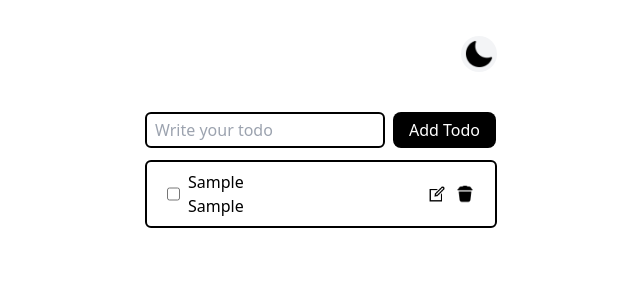
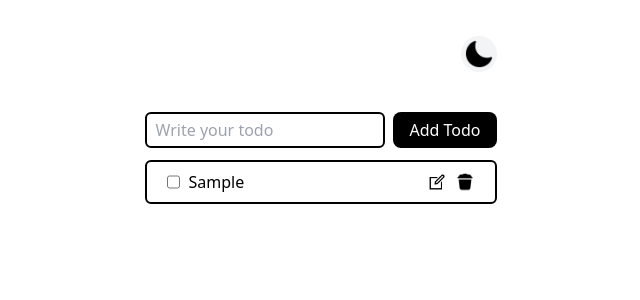
Before and after one commit to MaheshRautrao/Todo-Full-Stack-app, a React (Vite) app in the folder Client/: page / in a window 1280 px wide. Both pictures are taken after typing "Sample" into the empty fields and a click on the button "Add Todo". Shown: the top 300 px of the page, without its empty margins (319-959 px from the left). Built offline with nearby package versions, Linux system fonts and the light colour scheme.

Commit message:
completed the edit feature

```diff
--- a/Client/src/App.jsx
+++ b/Client/src/App.jsx
@@ -1,8 +1,7 @@
 import { useState } from "react";
 import { useEffect } from "react";
-import Todo from "./components/Todo";
+import Todos from "./components/Todos";
 import ThemeBox from "./components/ThemeBox";
-import CreateTodoBox from "./components/CreateTodoBox";
 
 function App() {
   const localTheme = localStorage.theme;
@@ -11,8 +10,6 @@ function App() {
   const [themeImage, setThemeImage] = useState(
     localTheme === "dark" ? "light-mode" : "night-mode"
   );
-  const [todos, setTodos] = useState([]);
-  const [task, setTask] = useState("");
 
   useEffect(() => {
     if (localStorage.getItem("theme") === "dark")
@@ -32,62 +29,12 @@ function App() {
     }
   };
 
-  const createTodo = () => {
-    if (task === "") return;
-    const todo = { task };
-    setTodos((prev) => [...prev, todo]);
-    setTask("");
-  };
-
-  const handleTaskInput = (event) => {
-    setTask(event.target.value);
-  };
-
-  const handleEnterFromInput = (event) => {
-    if (event.keyCode === 13) createTodo();
-  };
-
-  const deleteTodo = (id) => {
-    const filteredTodos = todos.filter((todo, ind) => ind !== id);
-    console.log(filteredTodos);
-    setTodos(filteredTodos);
-  };
-
-  const editTodo = (e) => {
-    const parentEle =
-      e.currentTarget.parentNode.parentNode.querySelector(".edit-div");
-    const inputEle = parentEle.childNodes[0];
-    const textEle = parentEle.childNodes[1];
-    textEle.classList.add("hidden");
-    inputEle.classList.remove("hidden");
-  };
-
   return (
     <>
       <div className="flex flex-col items-center h-full min-h-screen dark:bg-[#414141]">
         <div className="flex flex-col gap-5 p-4 ">
           <ThemeBox themeImage={themeImage} handleTheme={handleTheme} />
-          <div className="flex flex-col gap-3 ">
-            <CreateTodoBox
-              task={task}
-              handleTaskInput={handleTaskInput}
-              handleEnterFromInput={handleEnterFromInput}
-              createTodo={createTodo}
-            />
-            <div className="flex flex-col gap-2">
-              {todos.map((todo, ind) => {
-                return (
-                  <Todo
-                    key={ind}
-                    id={ind}
-                    todo={todo}
-                    deleteTodo={deleteTodo}
-                    editTodo={editTodo}
-                  />
-                );
-              })}
-            </div>
-          </div>
+          <Todos />
         </div>
       </div>
     </>
--- a/Client/src/components/CreateTodoBox.jsx
+++ b/Client/src/components/CreateTodoBox.jsx
@@ -1,9 +1,23 @@
-const CreateTodoBox = ({
-  task,
-  handleTaskInput,
-  handleEnterFromInput,
-  createTodo,
-}) => {
+import { useState } from "react";
+
+const CreateTodoBox = ({ setTodos }) => {
+  const [task, setTask] = useState("");
+
+  const createTodo = () => {
+    if (task === "") return;
+    const todo = { task };
+    setTodos((prev) => [...prev, todo]);
+    setTask("");
+  };
+
+  const handleTaskInput = (event) => {
+    setTask(event.target.value);
+  };
+
+  const handleEnterFromInput = (event) => {
+    if (event.keyCode === 13) createTodo();
+  };
+
   return (
     <div className="flex gap-2">
       <input
--- a/Client/src/components/Todo.jsx
+++ b/Client/src/components/Todo.jsx
@@ -1,11 +1,24 @@
-import { useState } from "react";
+import { useState, useRef } from "react";
 
-const Todo = ({ todo, id, deleteTodo, editTodo }) => {
+const Todo = ({ todo, id, deleteTodo }) => {
   const [done, setDone] = useState(false);
+  const [editedTodoValue, setEditedTodoValue] = useState(todo.task);
+  const [editing, setEditing] = useState(false);
+
+  const inputRef = useRef(null);
+  const pRef = useRef(null);
+
+  const toggleEditTodo = () => {
+    setEditing((editing) => !editing);
+  };
 
   const handleCheckBox = (event) => {
     if (event.target.checked) setDone(true);
     else setDone(false);
+  };
+
+  const handleEditChange = (e) => {
+    setEditedTodoValue(e.target.value);
   };
 
   return (
@@ -16,19 +29,31 @@ const Todo = ({ todo, id, deleteTodo, editTodo }) => {
           className="cursor-pointer"
           onChange={handleCheckBox}
         />
-        <div className={"edit-div" + (done ? " line-through" : "")}>
-          <input type="text hidden" value={todo.task} />
-          <p className="break-words ">{todo.task}</p>
+        <div className={"edit-div" + (done ? " line-through bg-blue-400" : "")}>
+          {editing ? (
+            <input
+              ref={inputRef}
+              type="text"
+              value={editedTodoValue}
+              onChange={(e) => handleEditChange(e)}
+              className="border-2 border-black"
+            />
+          ) : (
+            <p ref={pRef} className="break-words ">
+              {editedTodoValue}
+            </p>
+          )}
         </div>
       </div>
 
       <div className="flex gap-2 ">
         <img
-          src="edit-icon.png"
-          alt="edit"
+          src={editing ? "save-icon.png" : "edit-icon.png"}
+          alt="edit/save icon"
           className="w-5 cursor-pointer"
-          onClick={(e) => editTodo(e)}
+          onClick={toggleEditTodo}
         />
+
         <img
           src="delete-icon.png"
           alt="delete"
--- /dev/null
+++ b/Client/src/components/Todos.jsx
@@ -0,0 +1,16 @@
+import { useState } from "react";
+import CreateTodoBox from "./CreateTodoBox";
+import TodosList from "./TodosList";
+
+const Todos = () => {
+  const [todos, setTodos] = useState([]);
+
+  return (
+    <div className="flex flex-col gap-3 ">
+      <CreateTodoBox setTodos={setTodos} />
+      <TodosList todos={todos} setTodos={setTodos} />
+    </div>
+  );
+};
+
+export default Todos;
--- /dev/null
+++ b/Client/src/components/TodosList.jsx
@@ -0,0 +1,18 @@
+import Todo from "./Todo";
+
+const TodosList = ({ todos, setTodos }) => {
+  const deleteTodo = (id) => {
+    const filteredTodos = todos.filter((todo, ind) => ind !== id);
+    setTodos(filteredTodos);
+  };
+
+  return (
+    <div className="flex flex-col gap-2">
+      {todos.map((todo, ind) => {
+        return <Todo key={ind} id={ind} todo={todo} deleteTodo={deleteTodo} />;
+      })}
+    </div>
+  );
+};
+
+export default TodosList;
```
Also changed, not shown: Client/public/save-icon.png (added).
